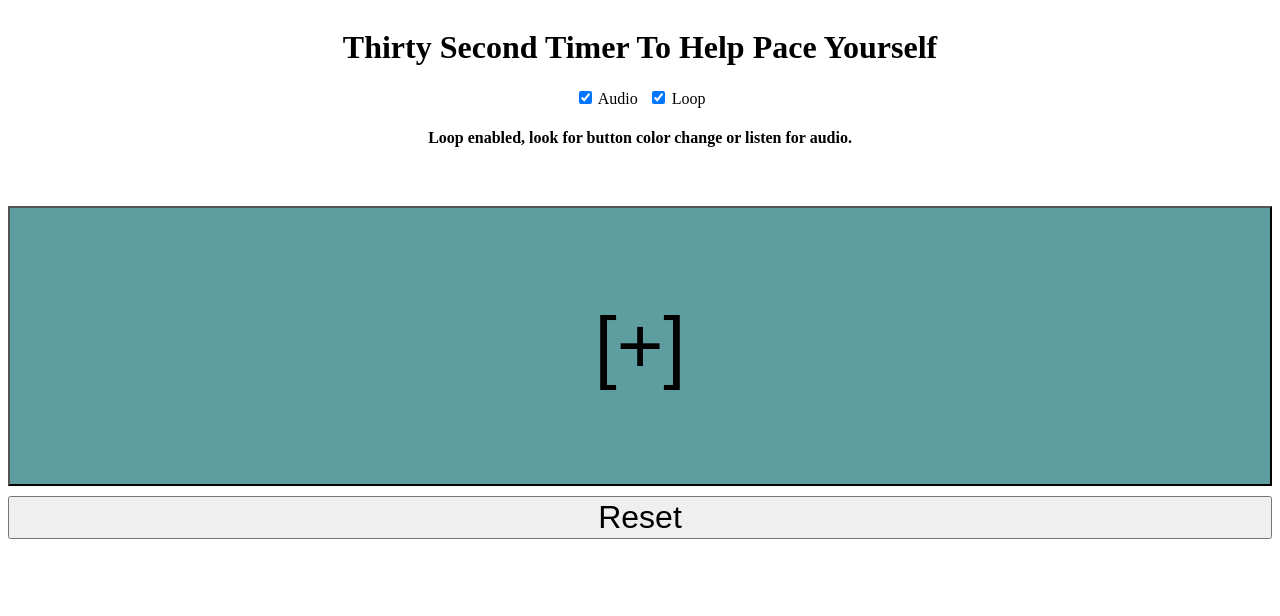
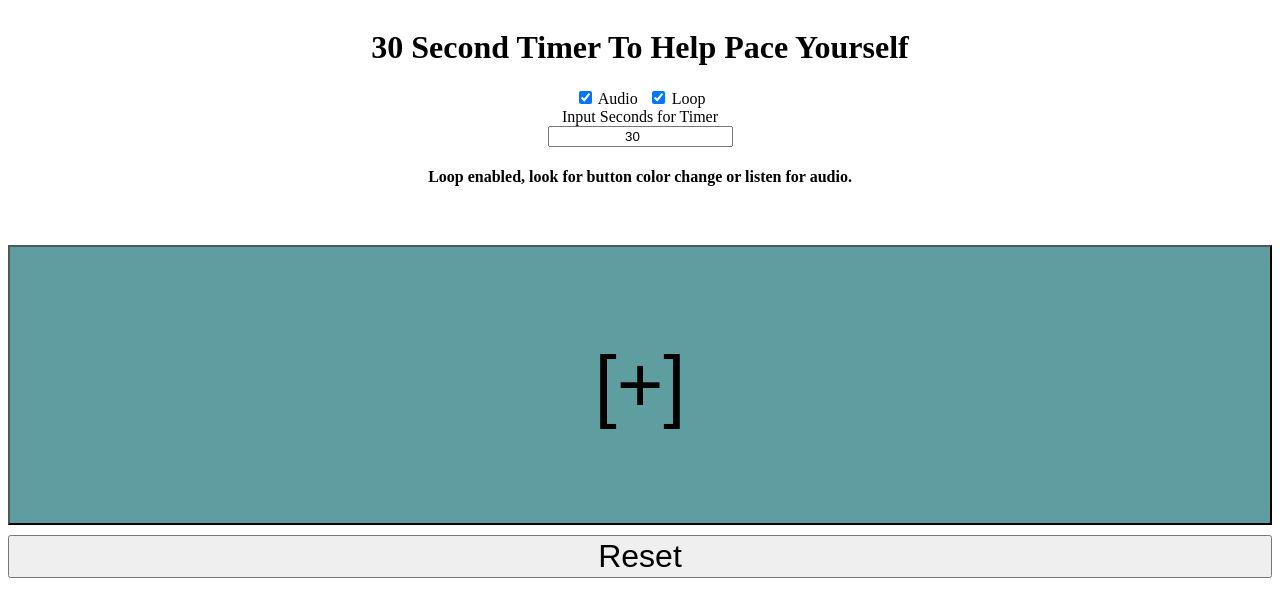
Before and after one commit to Sgamb29/StopChainVape, a plain HTML site: page index.html in a window 1280 px wide. Both pictures are taken after a click on the checkbox "Loop". Drawn offline with Linux system fonts and the light colour scheme.

Commit message:
added timer input

```diff
--- a/index.html
+++ b/index.html
@@ -7,7 +7,7 @@
     <link rel="stylesheet" href="style.css">
 </head>
 <body>
-    <h1>Thirty Second Timer To Help Pace Yourself</h1>
+    <h1 id="titleText">30 Second Timer To Help Pace Yourself</h1>
     <div class="options">
     <div>
         <input type="checkbox" id="audioToggle" checked />
@@ -18,7 +18,11 @@
         <label for="loopToggle">Loop</label>
     </div>
 
+
     </div>
+    <label for="timeChooser">Input Seconds for Timer</label>
+    <input type="number" id="timeChooser" value="30" onchange="setTimerTime()">
+
     <h4 id="loopInfo" hidden="true">Loop enabled, look for button color change or listen for audio.</h4>
 
     <h3 id="output">Inhale and then press the button.</h3>
--- a/script.js
+++ b/script.js
@@ -1,5 +1,5 @@
 
-let thirtysec = 1000 * 30;
+let timerTime = 1000 * 30;
 let output = document.getElementById("output");
 let firstPress = true;
 
@@ -22,6 +22,7 @@ async function startTime() {
     }
     if (firstPress) {
         firstPress = false;
+        setTimerTime();
         draws += 1;
         output.innerText = `Wait and breathe. Total Draws: ${draws}`;
         setTimeout(() => {
@@ -35,7 +36,7 @@ async function startTime() {
             output.innerText = "Inhale and then press the button.";
             firstPress = true;
             console.log("ran");
-        }, thirtysec);
+        }, timerTime);
     };
       }
 
@@ -67,7 +68,7 @@ loopToggle.addEventListener("click", (e) => {
             mainBtn.className = mainBtn.className === blueClass ? greenClass : blueClass;
             draws += 1;
             output.innerText = `Total Draws: ${draws}`;
-        }, thirtysec + 3000);
+        }, timerTime + 3000);
     } else {
         clearInterval(intervalId);
         loopInfo.hidden = true;
@@ -77,6 +78,11 @@ loopToggle.addEventListener("click", (e) => {
     }
 })
 
-async function loop() {
 
+function setTimerTime() {
+    const value = document.getElementById("timeChooser").value;
+    if (parseInt(value) != NaN) {
+        document.getElementById("titleText").innerText = value + " Second Timer To Help You Pace Yourself";
+        timerTime = parseInt(value) * 1000;
+    }
 }
--- a/style.css
+++ b/style.css
@@ -36,3 +36,7 @@ body {
 .green {
     background-color: lightgreen;
 }
+
+#timeChooser {
+    text-align: center;
+}
```
